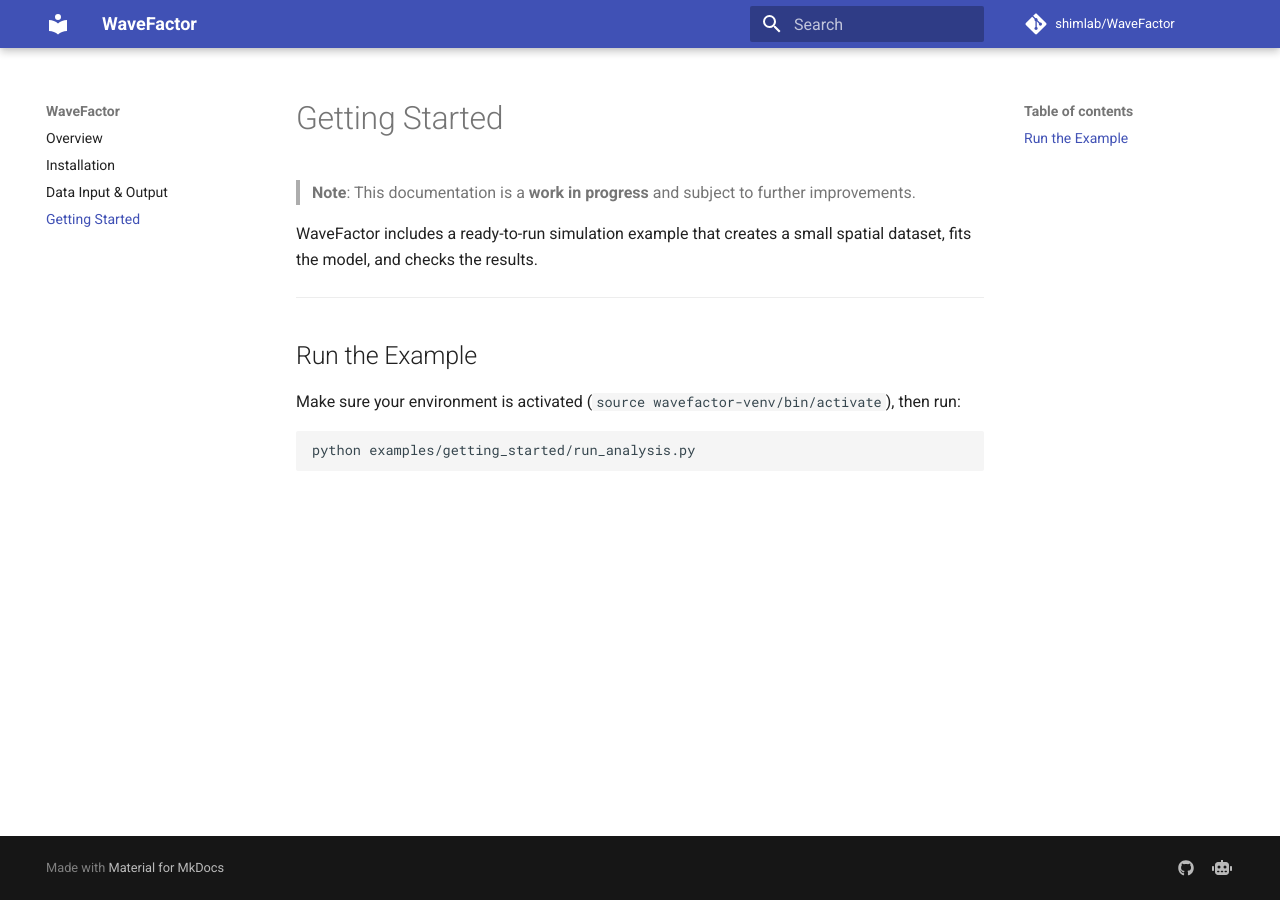
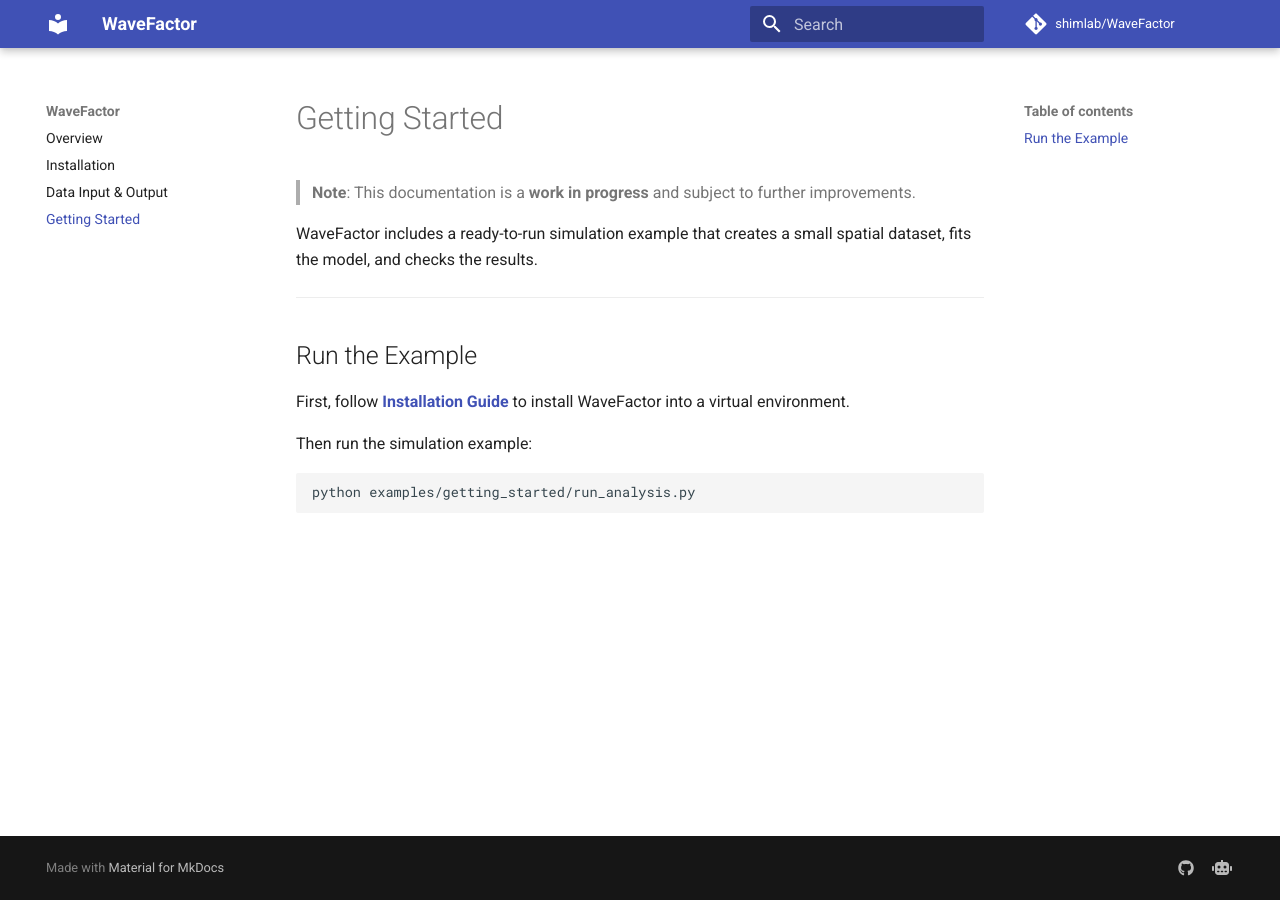
Before and after one commit to shimlab/WaveFactor, an MkDocs documentation site: the page built from docs/getting_started.md, in a window 1280 px wide. Built offline with MkDocs 1.6.1 and Material for MkDocs 9.7.7, drawn with Linux system fonts in a browser that asks for light colours; a script that is not in the unit is left out; comment, search, counter and statistics services are not loaded.

Commit message:
docs: update getting started example docs

````diff
--- a/docs/getting_started.md
+++ b/docs/getting_started.md
@@ -8,7 +8,9 @@
 
 ## Run the Example
 
-Make sure your environment is activated (`source wavefactor-venv/bin/activate`), then run:
+First, follow **[Installation Guide](installation.md)** to install WaveFactor into a virtual environment.
+
+Then run the simulation example:
 
 ```bash
 python examples/getting_started/run_analysis.py
````
